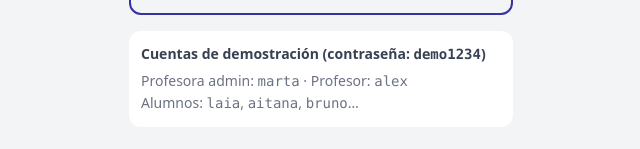
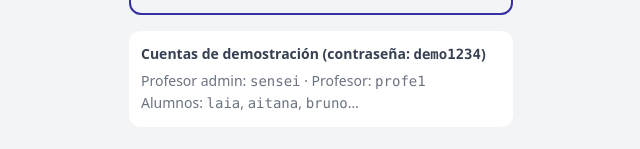
Before and after one commit to mariagarciapenalva/attendance-log, a Vue app: page / in a window 1280 px wide. Shown: the part 445-594 px from the top of the page, without its empty margins (319-959 px from the left). Built offline with nearby package versions, Linux system fonts and the light colour scheme; no server answers.

Commit message:
chore(demo): rename demo teacher accounts to sensei and profe1

```diff
--- a/src/views/Home.vue
+++ b/src/views/Home.vue
@@ -9,7 +9,7 @@
                          class="border-2 border-indigo-800 text-indigo-800 text-xl font-bold py-4 rounded-xl hover:bg-indigo-50">Crear cuenta de alumno</router-link>
             <div class="text-sm text-gray-500 leading-relaxed bg-white rounded-xl p-3 text-left">
                 <p class="font-semibold text-gray-700 mb-1">Cuentas de demostración (contraseña: <code>demo1234</code>)</p>
-                <p>Profesora admin: <code>marta</code> · Profesor: <code>alex</code></p>
+                <p>Profesor admin: <code>sensei</code> · Profesor: <code>profe1</code></p>
                 <p>Alumnos: <code>laia</code>, <code>aitana</code>, <code>bruno</code>…</p>
             </div>
         </div>
```
